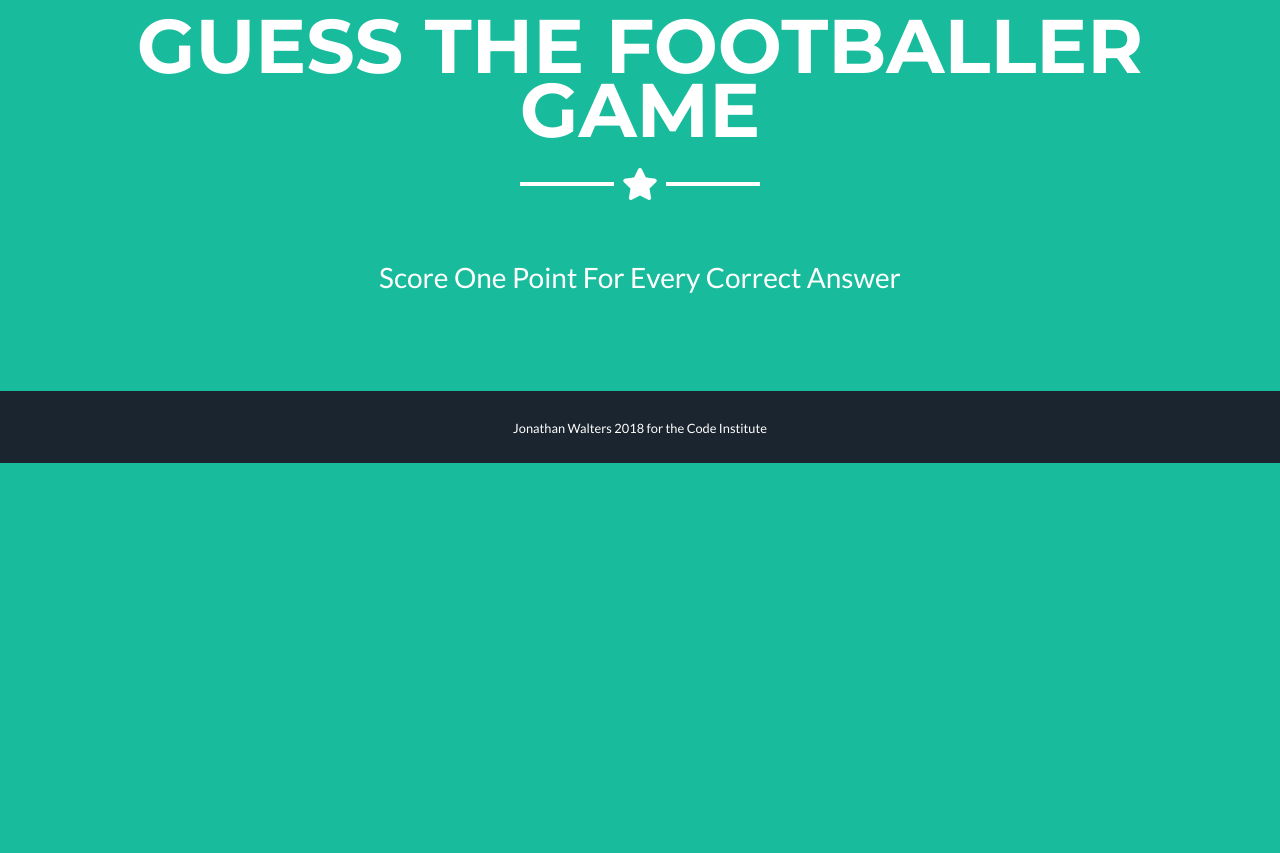
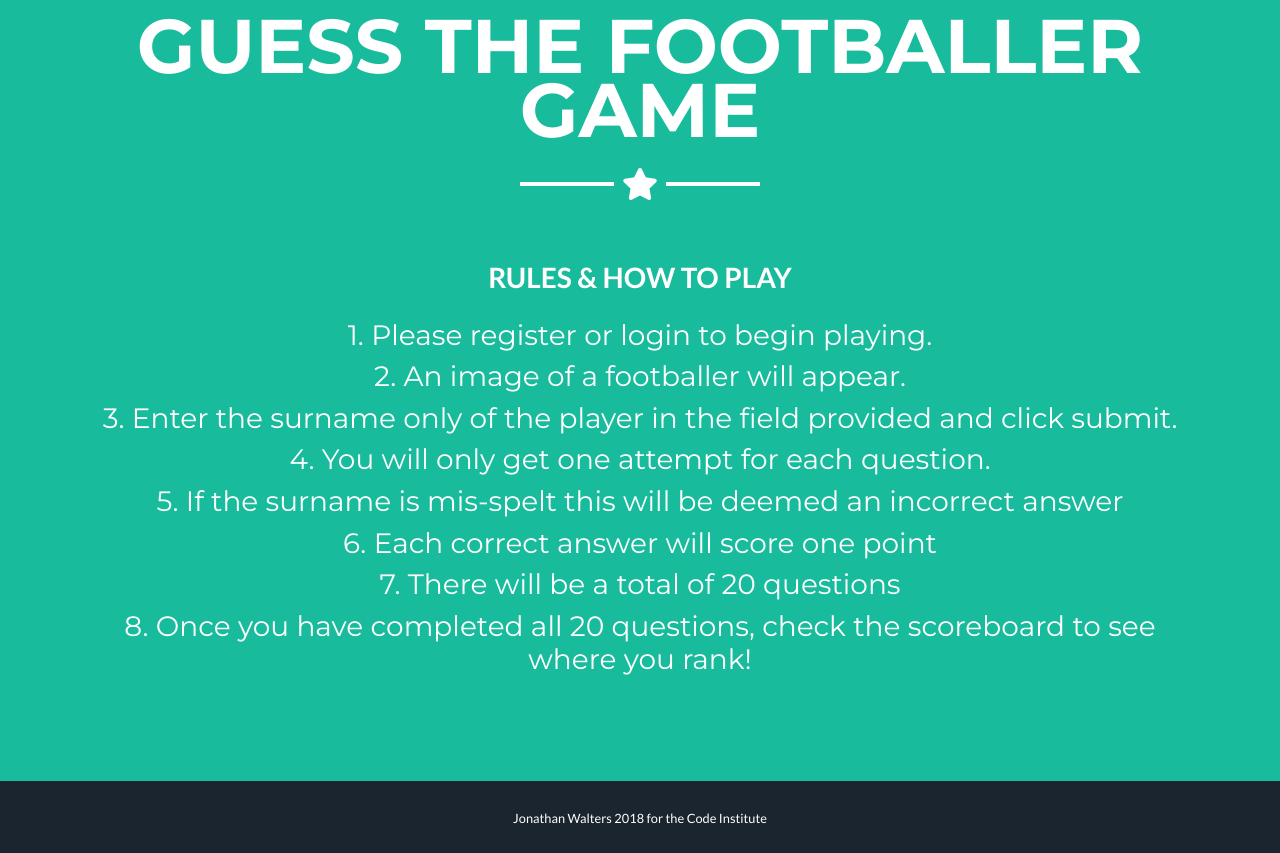
Before and after one commit to Code-Institute-Submissions/guess_the_footballer_game, a Flask app: page / in a window 1280 px wide. Shown: the part 551-1404 px from the top of the page. Before the commit the page ends 1014 px from the top, so only its background shows below. Run offline with Flask 2, Linux system fonts and the light colour scheme; some libraries are stand-ins or nearby versions.

Commit message:
added rules of game

```diff
--- a/templates/index.html
+++ b/templates/index.html
@@ -3,10 +3,18 @@
 
 <header class="masthead bg-primary text-white text-center">
   <div class="container">
-    <img class="mb-5 d-block mx-auto" src="{{ url_for ('static', filename='img/football.png') }}" alt="">
-    <h1 class="text-uppercase mb-0">Guess The Footballer Game</h1>
+    <img class="mb-5 d-block mx-auto" src="{{ url_for ('static', filename='img/football.png') }}" alt="football">
+    <h1 class="text-uppercase mb-0">Guess The Footballer Game</h2>
     <hr class="star-light">
-    <h2 class="font-weight-light mb-0">Score One Point For Every Correct Answer</h2>
+    <h2 class="text-uppercase mb-0">Rules & How to Play</h2><br>
+    <h3 class="font-weight-light">1. Please register or login to begin playing.</h3>
+    <h3 class="font-weight-light">2. An image of a footballer will appear.</h3>
+    <h3 class="font-weight-light">3. Enter the surname only of the player in the field provided and click submit.</h3>
+    <h3 class="font-weight-light">4. You will only get one attempt for each question. </h3>
+    <h3 class="font-weight-light">5. If the surname is mis-spelt this will be deemed an incorrect answer </h3>
+    <h3 class="font-weight-light">6. Each correct answer will score one point</h3>
+    <h3 class="font-weight-light">7. There will be a total of 20 questions</h3>
+    <h3 class="font-weight-light">8. Once you have completed all 20 questions, check the scoreboard to see where you rank!</h3>
   </div>
 </header>
 
```
